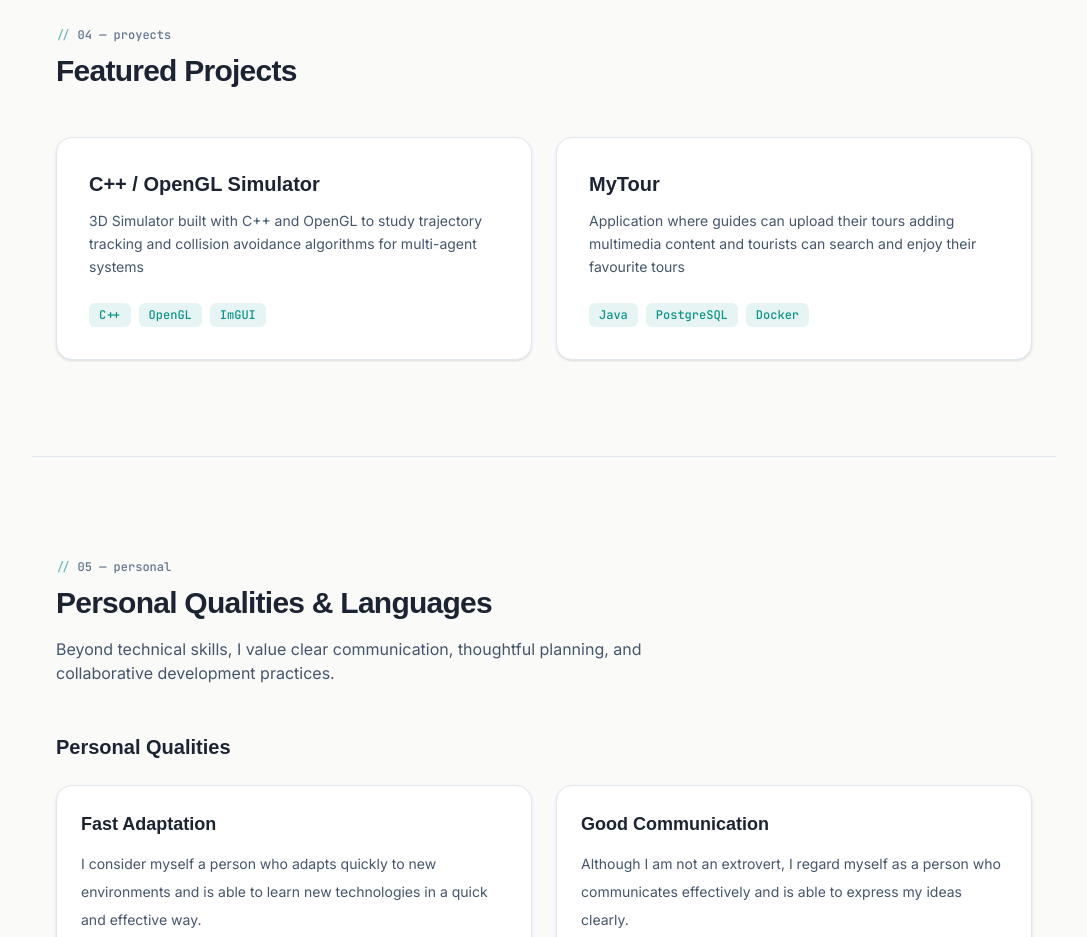
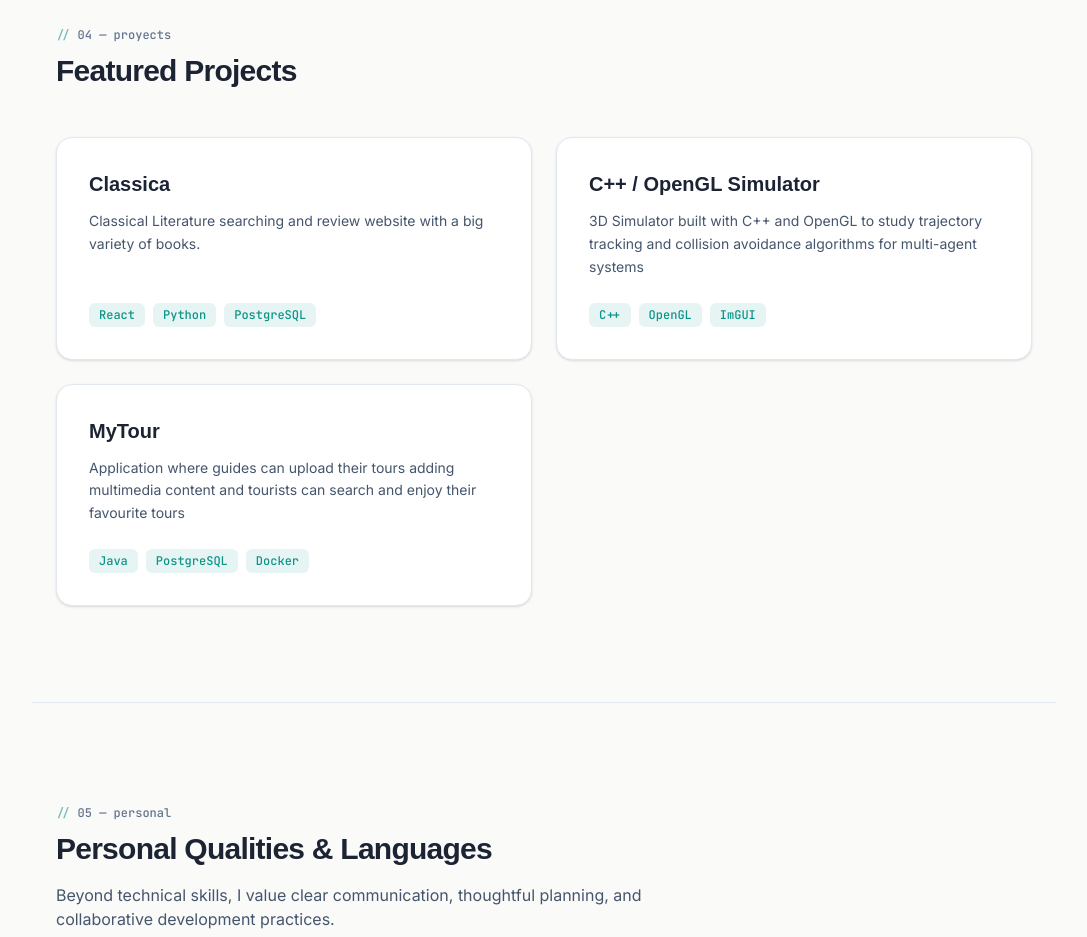
Before and after one commit to pidgainii/website, an Astro site: page / in a window 1280 px wide. Shown: the part 4060-4997 px from the top of the page, without its empty margins (96-1183 px from the left). Built offline with nearby package versions, Linux system fonts and the light colour scheme; Astro itself is replaced by a stand-in of ours.

Commit message:
Adding project button

```diff
--- a/src/components/Projects.astro
+++ b/src/components/Projects.astro
@@ -5,6 +5,31 @@
   </h2>
 
   <div class="mt-12 grid gap-6 md:grid-cols-2">
+    <!-- Classica -->
+    <button
+      type="button"
+      onclick="document.getElementById('project-classica').showModal()"
+      class="group text-left cursor-pointer rounded-2xl border border-slate-200 dark:border-white/10 bg-white dark:bg-surface-dark p-8 shadow-sm hover:shadow-lg hover:border-accent/40 dark:hover:border-accent-dark/40 hover:-translate-y-1 transition-all flex flex-col justify-between"
+    >
+      <div>
+        <h3 class="font-display text-xl font-bold text-ink dark:text-white">Classica</h3>
+        <p class="mt-3 text-slate-600 dark:text-slate-400 text-sm leading-relaxed">
+          Classical Literature searching and review website with a big variety of books.
+        </p>
+      </div>
+      <div class="mt-6 flex items-center justify-between">
+        <div class="flex gap-2">
+          <span class="font-mono text-xs px-2.5 py-1 rounded-md bg-accent/10 dark:bg-accent-dark/10 text-accent dark:text-accent-dark font-medium">React</span>
+          <span class="font-mono text-xs px-2.5 py-1 rounded-md bg-accent/10 dark:bg-accent-dark/10 text-accent dark:text-accent-dark font-medium">Python</span>
+          <span class="font-mono text-xs px-2.5 py-1 rounded-md bg-accent/10 dark:bg-accent-dark/10 text-accent dark:text-accent-dark font-medium">PostgreSQL</span>
+        </div>
+        <span class="flex items-center gap-1 text-sm font-medium text-accent dark:text-accent-dark opacity-0 group-hover:opacity-100 translate-x-[-4px] group-hover:translate-x-0 transition-all">
+          View project
+          <svg class="w-4 h-4" fill="none" stroke="currentColor" viewBox="0 0 24 24" stroke-width="2.5"><path stroke-linecap="round" stroke-linejoin="round" d="M13.5 4.5L21 12m0 0l-7.5 7.5M21 12H3" /></svg>
+        </span>
+      </div>
+    </button>
+
     <!-- Simulator -->
     <button
       type="button"
```
